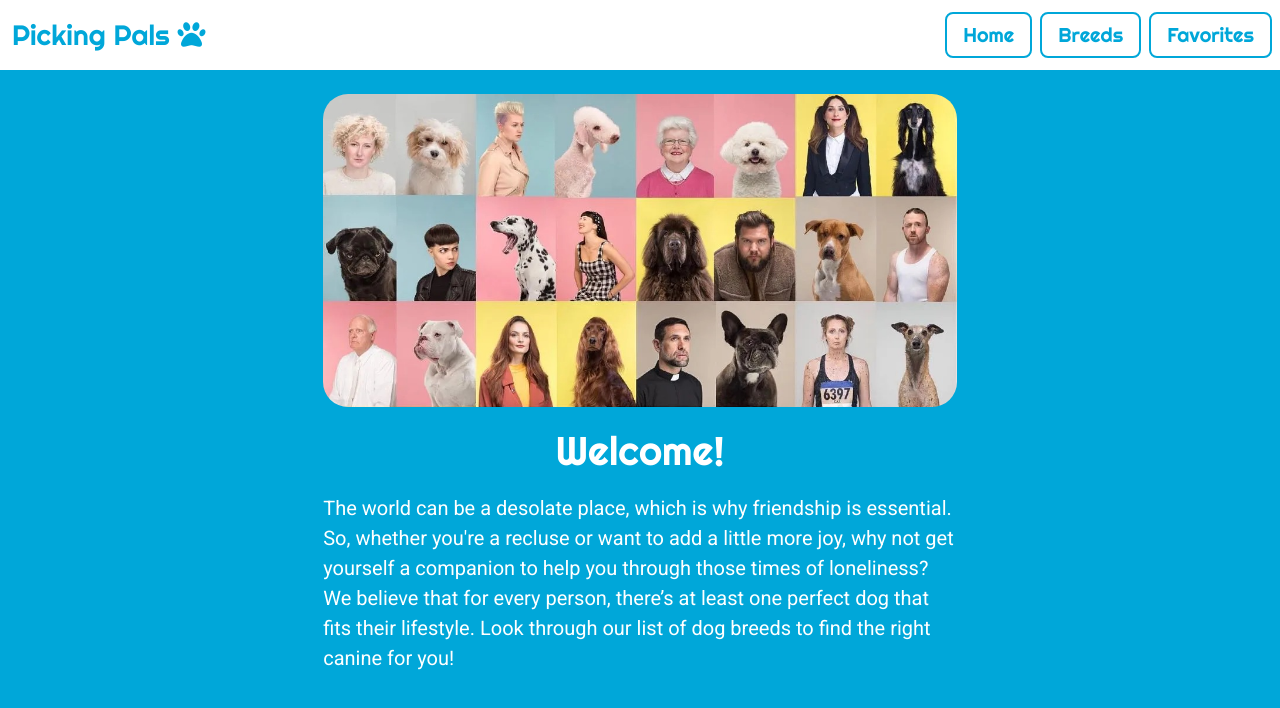
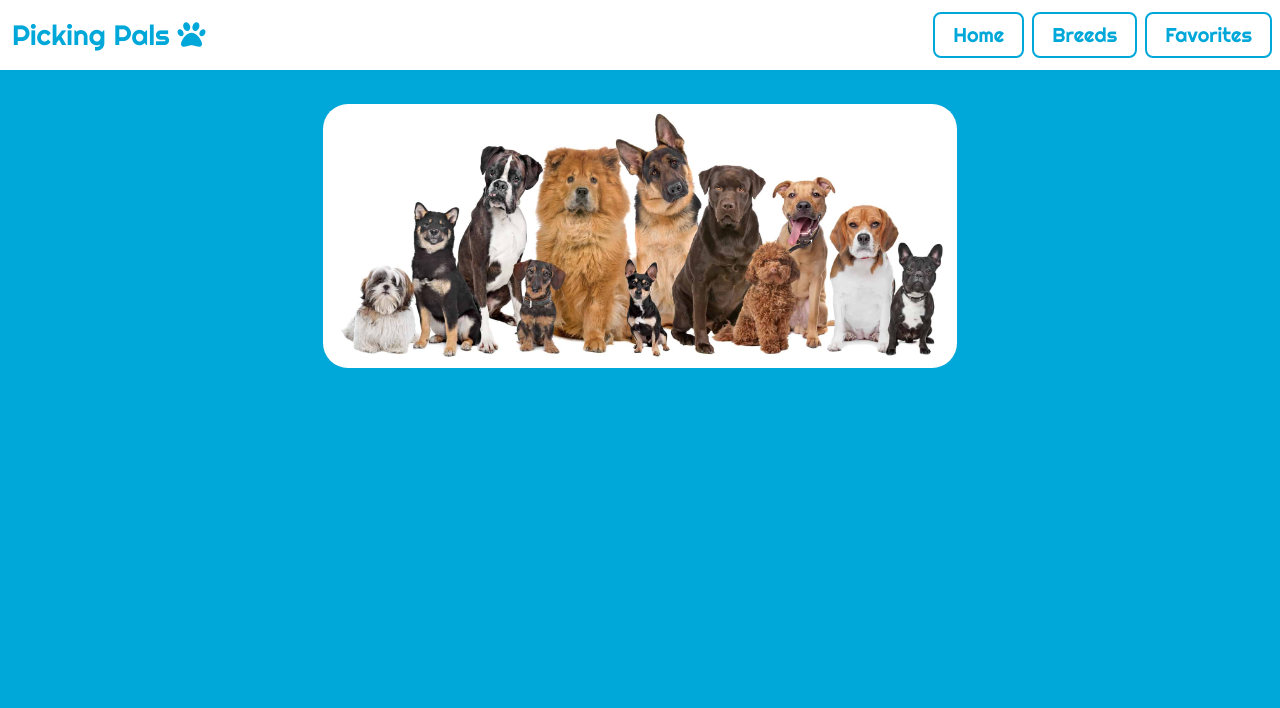
Before and after one commit to ajkim19/front-end-project, a website: page index.html in a window 1280 px wide. Drawn offline with nearby package versions, Linux system fonts and the light colour scheme; a web font is replaced by a local one.

Commit message:
Add the breed page image #1

```diff
--- a/css/styles.css
+++ b/css/styles.css
@@ -85,7 +85,11 @@ nav {
   border: 2px solid white !important;
 }
 
-.home-view-container {
+.hide-view {
+  display: none !important;
+}
+
+.page-view-container {
   flex-wrap: wrap;
   flex-direction: column;
   align-items: center;
@@ -93,7 +97,11 @@ nav {
   padding: 4px 8px;
 }
 
-.home-page-image {
+.page-image-container {
+  margin: 0 auto;
+}
+
+.page-image {
   width: 90%;
   box-sizing: border-box;
   border-radius: 25px;
@@ -122,12 +130,20 @@ nav {
   #breeds-tab,
   #favorites-tab {
     font-size: 20px;
-    padding: 6px 16px;
+    padding: 6px 18px;
+  }
+
+  .page-image-container {
+    margin: 10px auto;
+  }
+
+  .page-title {
+    margin-bottom: 20px;
   }
 }
 
 @media screen and (width >= 720px) {
-  .home-view-container {
+  .page-view-container {
     width: 720px;
     margin: 0 auto;
   }
--- a/index.html
+++ b/index.html
@@ -66,11 +66,11 @@
       </nav>
     </header>
     <main>
-      <div data-view="home-view">
-        <div class="flex home-view-container">
-          <div class="flex home-page-image-container">
+      <div class="hide-view" data-view="home-view">
+        <div class="flex page-view-container">
+          <div class="flex page-image-container">
             <img
-              class="home-page-image"
+              class="page-image"
               src="images/home-page-image.jpg"
               alt="home-page-image.jpg" />
           </div>
@@ -83,13 +83,22 @@
               essential. So, whether you're a recluse or want to add a little
               more joy, why not get yourself a companion to help you through
               those times of loneliness? We believe that for every person,
-              there’s at least one perfect dog that fits their lifestyle. Look
+              there's at least one perfect dog that fits their lifestyle. Look
               through our list of dog breeds to find the right canine for you!
             </p>
           </div>
         </div>
       </div>
-      <div data-view="breeds-view"></div>
+      <div data-view="breeds-view">
+        <div class="flex page-view-container">
+          <div class="flex page-image-container">
+            <img
+              class="page-image"
+              src="images/breeds-page-image.jpg"
+              alt="breeds-page-image.jpg" />
+          </div>
+        </div>
+      </div>
     </main>
     <script src="js/data.js"></script>
     <script src="js/main.js"></script>
```
